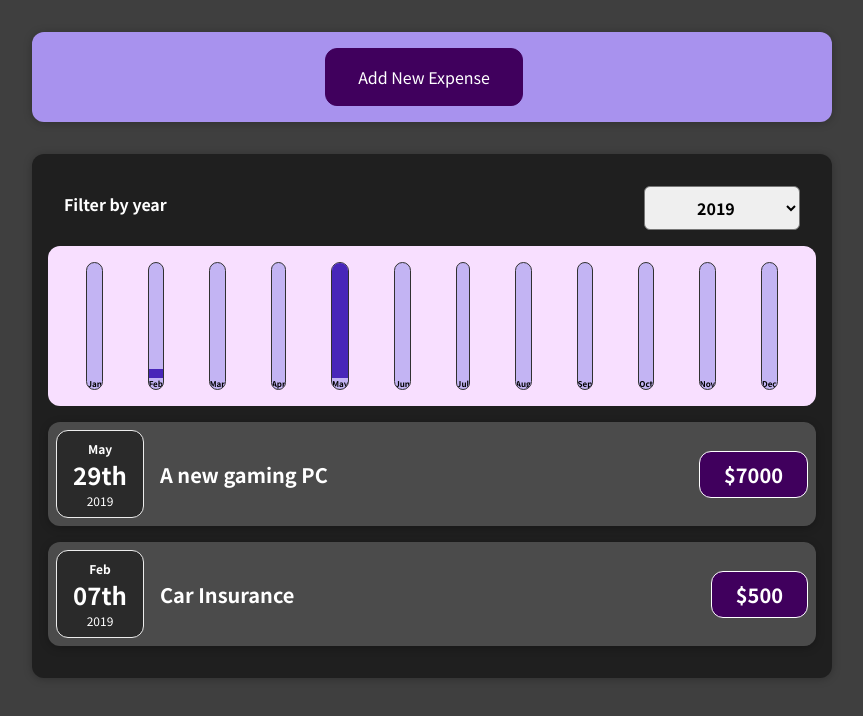
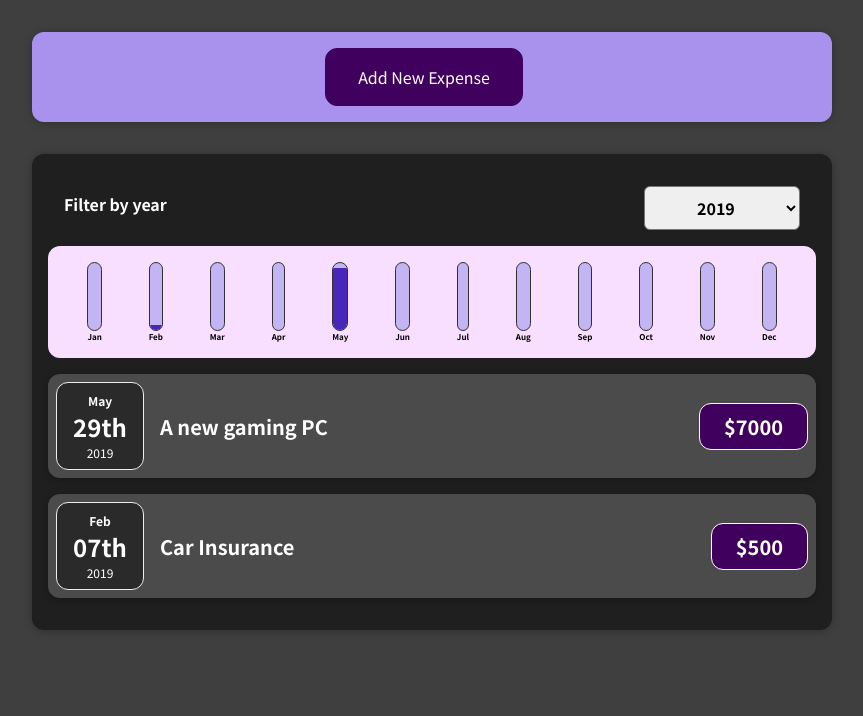
Before and after one commit to abdelhadysa1/academind-expense-tracker, a React (Create React App) app: page / in a window 1280 px wide. Shown: the top 716 px of the page, without its empty margins (208-1071 px from the left). Built offline with nearby package versions, Linux system fonts and the light colour scheme.

Commit message:
Make chart look better

```diff
--- a/src/components/Chart/Chart.css
+++ b/src/components/Chart/Chart.css
@@ -5,5 +5,5 @@
     text-align: center;
     display: flex;
     justify-content: space-around;
-    height: 10rem;
+    height: 7rem;
 }
--- a/src/components/Chart/ChartBar.js
+++ b/src/components/Chart/ChartBar.js
@@ -10,8 +10,8 @@ const ChartBar = ({ label, value, maxValue }) => {
                 <div className={'chart-bar__fill'} style={{
                     height,
                 }}></div>
-                <div className={'chart-bar__label'}>{label}</div>
             </div>
+            <div className={'chart-bar__label'}>{label}</div>
         </div>
     </>
     )
```
